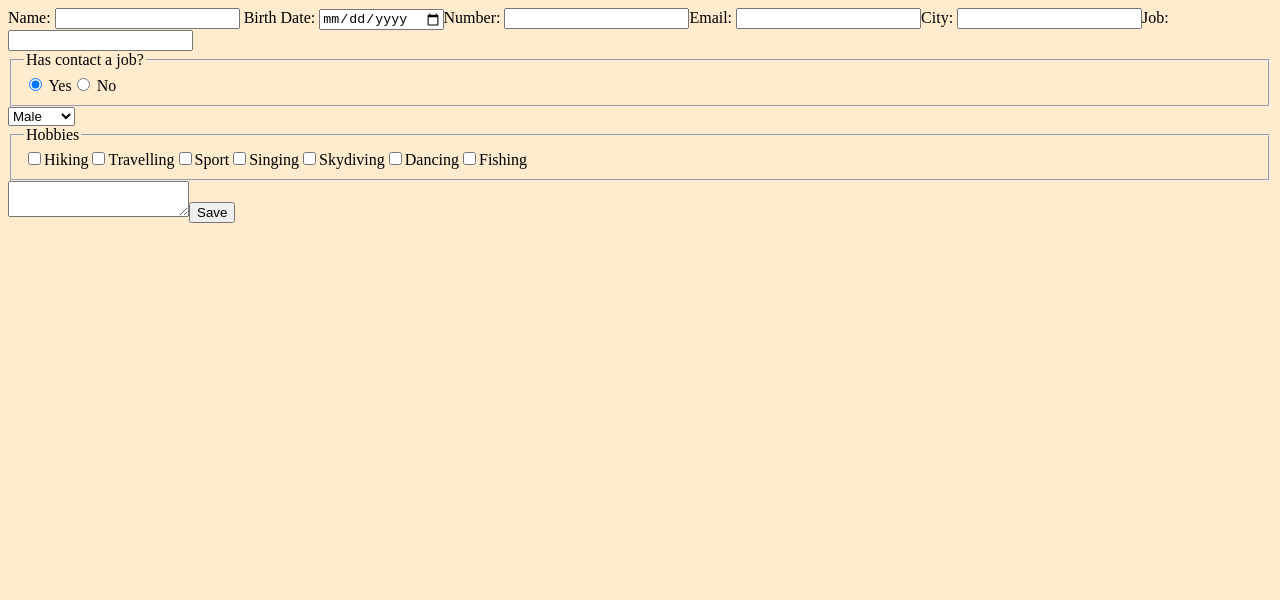
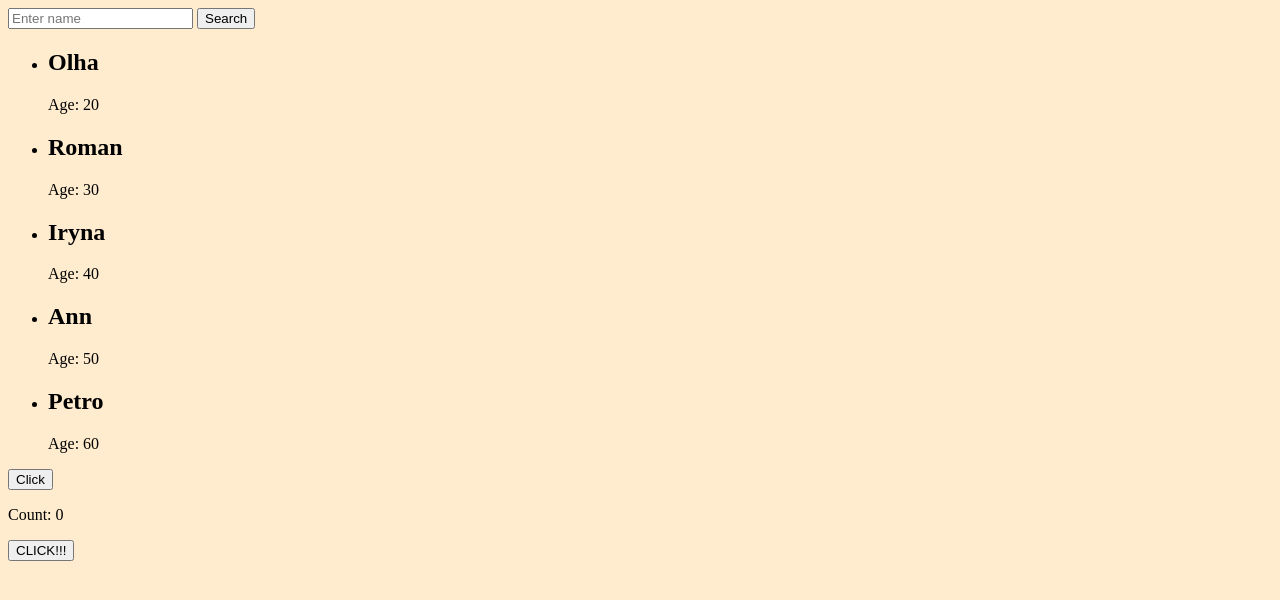
Before and after one commit to AlonaHarnyk/Hillel_FS, a React (Vite) app: page / in a window 1280 px wide. Shown: the top 600 px of the page. Built offline with nearby package versions, Linux system fonts and the light colour scheme.

Commit message:
lesson-51

```diff
--- a/src/components/App/App.module.css
+++ /dev/null
@@ -1,4 +0,0 @@
-.error {
-  color: red;
-  font-size: 14px;
-}
--- a/src/components/App/App.tsx
+++ b/src/components/App/App.tsx
@@ -1,182 +1,77 @@
-import { Formik, Form, Field, ErrorMessage, type FormikHelpers } from "formik";
-import * as yup from "yup";
-import css from "./App.module.css";
+import { useCallback, useMemo, useState } from "react";
+import { UsersList } from "../UsersList/UsersList";
+import { SearchBar } from "../SearhBar/SearchBar";
+import { Child } from "../Child/Child";
 
-type HobbiesValues =
-  | "hiking"
-  | "travelling"
-  | "sport"
-  | "singing"
-  | "skyDiving"
-  | "dancing"
-  | "fishing";
-
-interface FormValues {
+export interface User {
+  id: number;
   name: string;
-  number: string;
-  email: string;
-  city: string;
-  job: string;
-  birthDate: Date;
-  hasJob: "yes" | "no";
-  sex: "male" | "female";
-  description: string;
-  hobbies: HobbiesValues[];
+  age: number;
 }
 
-const initialValues: FormValues = {
-  name: "",
-  number: "",
-  email: "",
-  city: "",
-  job: "",
-  hasJob: "yes",
-  sex: "male",
-  description: "",
-  hobbies: [],
-  birthDate: new Date(),
-};
-
-const contactSchema = yup.object().shape({
-  name: yup
-    .string()
-    .min(2, "Name of contact should contain al least 2 symbols")
-    .max(100, "Name of contact should not contain more than 100 symbols")
-    .required("Name is required for contact :)"),
-  number: yup.string().min(3).max(30).required(),
-  email: yup.string().email().required(),
-  city: yup.string(),
-  job: yup.string(),
-  hasJob: yup.string().oneOf(["yes", "no"]).required(),
-  sex: yup.string().oneOf(["male", "female"]).required(),
-  description: yup.string().max(500),
-  hobbies: yup
-    .array()
-    .of(
-      yup
-        .string()
-        .oneOf([
-          "hiking",
-          "travelling",
-          "sport",
-          "singing",
-          "skyDiving",
-          "dancing",
-          "fishing",
-        ]),
-    ),
-  birthDate: yup
-    .date()
-    .min(new Date(1900, 0, 1))
-    .required(),
-});
+const data = [
+  {
+    id: 1,
+    name: "Olha",
+    age: 20,
+  },
+  {
+    id: 2,
+    name: "Roman",
+    age: 30,
+  },
+  {
+    id: 3,
+    name: "Iryna",
+    age: 40,
+  },
+  {
+    id: 4,
+    name: "Ann",
+    age: 50,
+  },
+  {
+    id: 5,
+    name: "Petro",
+    age: 60,
+  },
+];
 
 export const App = () => {
-  const handleSubmit = (
-    values: FormValues,
-    formikHelpers: FormikHelpers<FormValues>,
-  ) => {
-    console.log(values);
-    formikHelpers.resetForm();
+  const [users] = useState<User[]>(data);
+  const [search, setSearch] = useState("");
+  const [count, setCount] = useState(0);
+
+  const handleSearch = (search: string) => {
+    setSearch(search);
   };
 
+  const filteredUsers = useMemo(() => {
+    console.log("memo");
+    return users.filter((user) =>
+      user.name.toLowerCase().includes(search.toLowerCase()),
+    );
+  }, [search, users]);
+
+  // const filteredUsers = users.filter((user) =>
+  //     user.name.toLowerCase().includes(search.toLowerCase()),
+  //   );
+
+  // const handleClick = () => {
+  //   console.log('Test button is clicked!')
+  // }
+
+  const handleClick = useCallback(() => {
+    console.log("Test button is clicked!");
+  }, []);
+
   return (
-    <Formik
-      initialValues={initialValues}
-      onSubmit={handleSubmit}
-      validationSchema={contactSchema}
-    >
-      {({ errors }) => {
-        console.log(errors);
-        return (
-          <Form>
-            <label>
-              Name: <Field type="text" name="name" />{" "}
-              <ErrorMessage name="name" className={css.error} component="p" />
-            </label>
-            <label>
-              Birth Date: <Field type="date" name="birthDate" />
-              <ErrorMessage name="date" className={css.error} component="p" />
-            </label>
-            <label>
-              Number: <Field type="text" name="number" />
-              <ErrorMessage name="number" className={css.error} component="p" />
-            </label>
-            <label>
-              Email: <Field type="email" name="email" />
-              <ErrorMessage name="email" className={css.error} component="p" />
-            </label>
-            <label>
-              City: <Field type="text" name="city" />
-              <ErrorMessage name="city" className={css.error} component="p" />
-            </label>
-            <label>
-              Job: <Field type="text" name="job" />
-              <ErrorMessage name="job" className={css.error} component="p" />
-            </label>
-            <fieldset>
-              <legend>Has contact a job? </legend>
-              <label>
-                <Field type="radio" value="yes" name="hasJob" /> Yes
-              </label>
-              <label>
-                <Field type="radio" value="no" name="hasJob" /> No
-              </label>
-              <ErrorMessage name="hasJob" className={css.error} component="p" />
-            </fieldset>
-            <Field as="select" name="sex">
-              <option value="male">Male</option>
-              <option value="female">Female</option>
-            </Field>
-            <ErrorMessage name="sex" className={css.error} component="p" />
-            <fieldset>
-              <legend>Hobbies</legend>
-              <label>
-                <Field type="checkbox" value="hiking" name="hobbies" />
-                Hiking
-              </label>
-              <label>
-                <Field type="checkbox" value="travelling" name="hobbies" />
-                Travelling
-              </label>
-              <label>
-                <Field type="checkbox" value="sport" name="hobbies" />
-                Sport
-              </label>
-              <label>
-                <Field type="checkbox" value="singing" name="hobbies" />
-                Singing
-              </label>
-              <label>
-                <Field type="checkbox" value="skyDiving" name="hobbies" />
-                Skydiving
-              </label>
-              <label>
-                <Field type="checkbox" value="dancing" name="hobbies" />
-                Dancing
-              </label>
-              <label>
-                <Field type="checkbox" value="fishing" name="hobbies" />
-                Fishing
-              </label>
-              <ErrorMessage
-                name="hobbies"
-                className={css.error}
-                component="p"
-              />
-            </fieldset>
-            <label>
-              <Field as="textarea" name="description"></Field>
-              <ErrorMessage
-                name="description"
-                className={css.error}
-                component="p"
-              />
-            </label>
-            <button>Save</button>
-          </Form>
-        );
-      }}
-    </Formik>
+    <>
+      <SearchBar onSearch={handleSearch} />
+      <UsersList users={filteredUsers} />
+      <button onClick={() => setCount(count + 1)}>Click</button>
+      <p>Count: {count}</p>
+      <Child onTestClick={handleClick} />
+    </>
   );
 };
--- /dev/null
+++ b/src/components/Child/Child.tsx
@@ -0,0 +1,10 @@
+import { memo } from "react";
+
+interface Props {
+  onTestClick: () => void;
+}
+
+export const Child = memo(({ onTestClick }: Props) => {
+  console.log("child rendered");
+  return <button onClick={onTestClick}>CLICK!!!</button>;
+});
--- /dev/null
+++ b/src/components/SearhBar/SearchBar.tsx
@@ -0,0 +1,15 @@
+interface Props {
+  onSearch: (search: string) => void;
+}
+
+export const SearchBar = ({ onSearch }: Props) => {
+  const handleSubmit = (formData: FormData) => {
+    const search = formData.get("search") as string;
+    onSearch(search);
+  };
+  return (
+    <form action={handleSubmit}>
+      <input type="text" name="search" placeholder="Enter name"/> <button>Search</button>
+    </form>
+  );
+};
--- /dev/null
+++ b/src/components/UsersList/UsersList.tsx
@@ -0,0 +1,20 @@
+import type { User } from "../App/App";
+import { memo } from "react";
+
+interface Props {
+  users: User[];
+}
+
+export const UsersList = memo(({ users }: Props) => {
+//   console.log("user list");
+  return (
+    <ul>
+      {users.map((user) => (
+        <li key={user.id}>
+          <h2>{user.name}</h2>
+          <p>Age: {user.age}</p>
+        </li>
+      ))}
+    </ul>
+  );
+});
```
